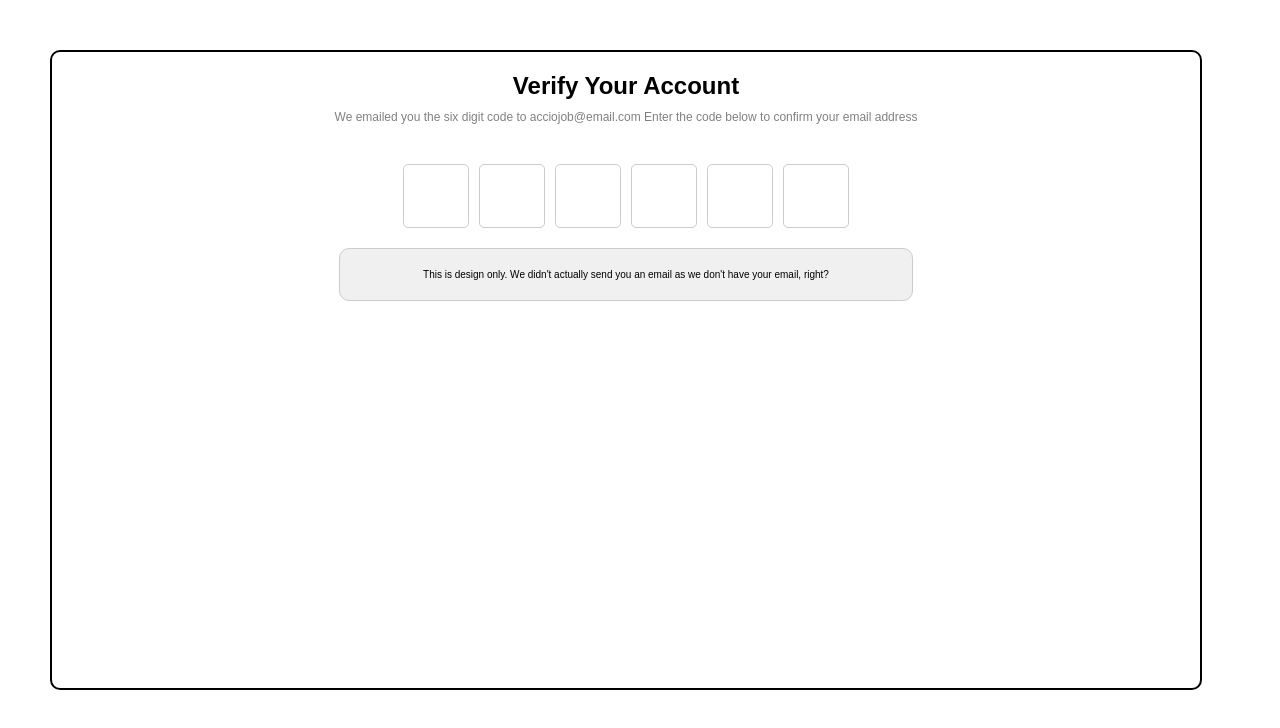
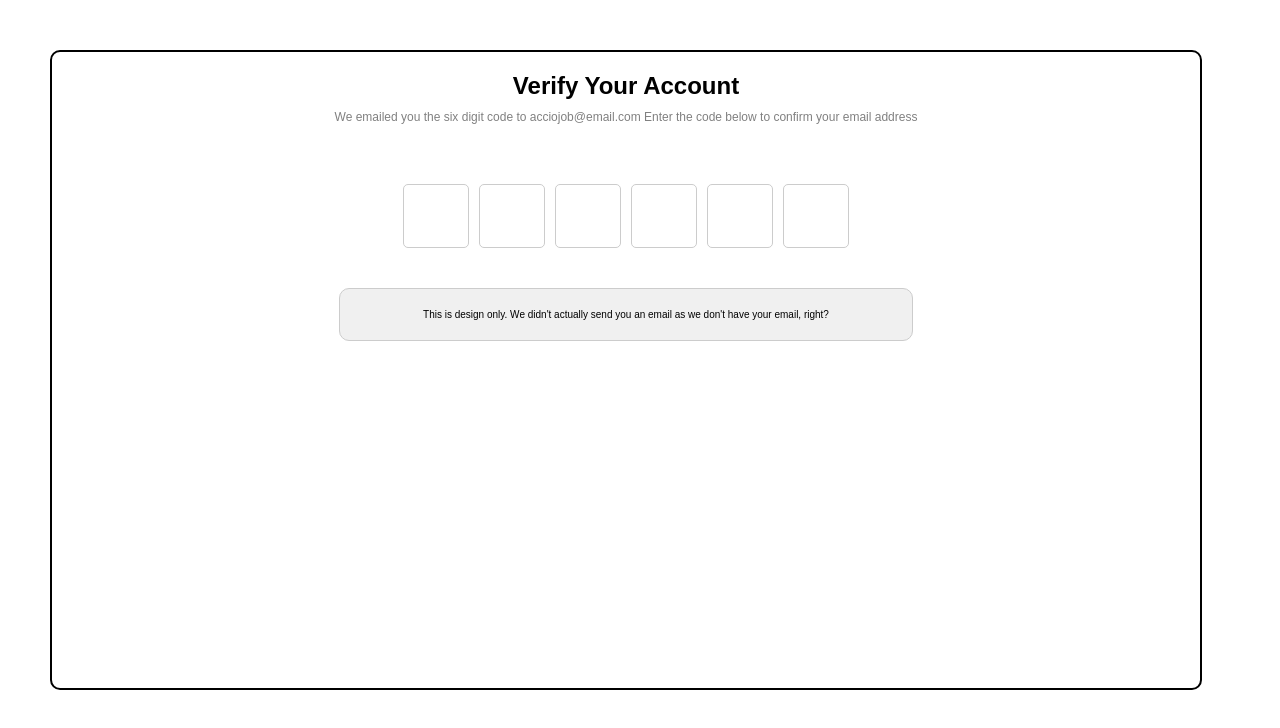
Before and after one commit to acciojob/OTP-rhlsingh19, a website: page main.html in a window 1280 px wide. Drawn offline with Linux system fonts and the light colour scheme.

Commit message:
created a submission

```diff
--- a/styles.css
+++ b/styles.css
@@ -16,6 +16,7 @@
       font-size: 12px;
       color: gray;
       margin-bottom: 20px;
+	/* padding:10px; */
     }
 
     .code-container {
@@ -23,7 +24,7 @@
       justify-content: center;
       gap: 10px;
       margin-top: 20px;
-	  padding:20px;
+	  padding:40px;
     }
 
     .code {
```
